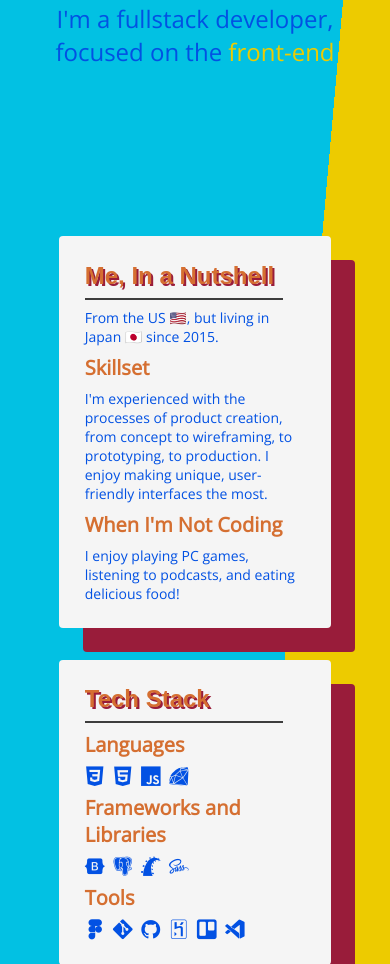
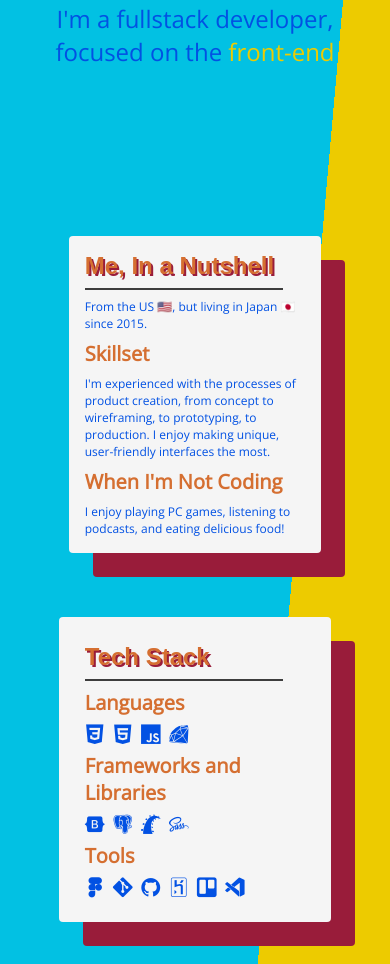
Before and after one commit to typexapex/portfolio-v3, a PHP site: page / in a window 390 px wide. Shown: the part 529-1493 px from the top of the page. Run offline with PHP 8.4, Linux system fonts and the light colour scheme; some libraries are stand-ins or nearby versions; some web fonts are replaced.

Commit message:
about card design finished

```diff
--- a/css/about-card.css
+++ b/css/about-card.css
@@ -1,18 +1,12 @@
 /*large screens*/
 .about-card {
-  height: 45vh;
-  width: 40%;
+  height: 55vh;
+  width: 75%;
   background: var(--offwhite);
-  border-radius: .25rem; /*4px;*/
-  padding: 3vh;
-  box-shadow: var(--bshad)
-}
-/*end large screens*/
-/*small screens*/
-@media screen and (max-width: 37.5em) {
-  .about-card {
-    width: 75%;
-    height: 55vh;
+  border-radius: .25rem;
+  padding: 1rem;
+  box-shadow: var(--bshad);
+  margin-bottom: 2rem;
 }
 
 .about-card h2 {
@@ -24,6 +18,5 @@
 }
 
 .about-card p {
-    font-size: .875rem;
+  font-size: .75rem;
 }
-}
```
Lines whose indentation alone changed are shown as unchanged.
